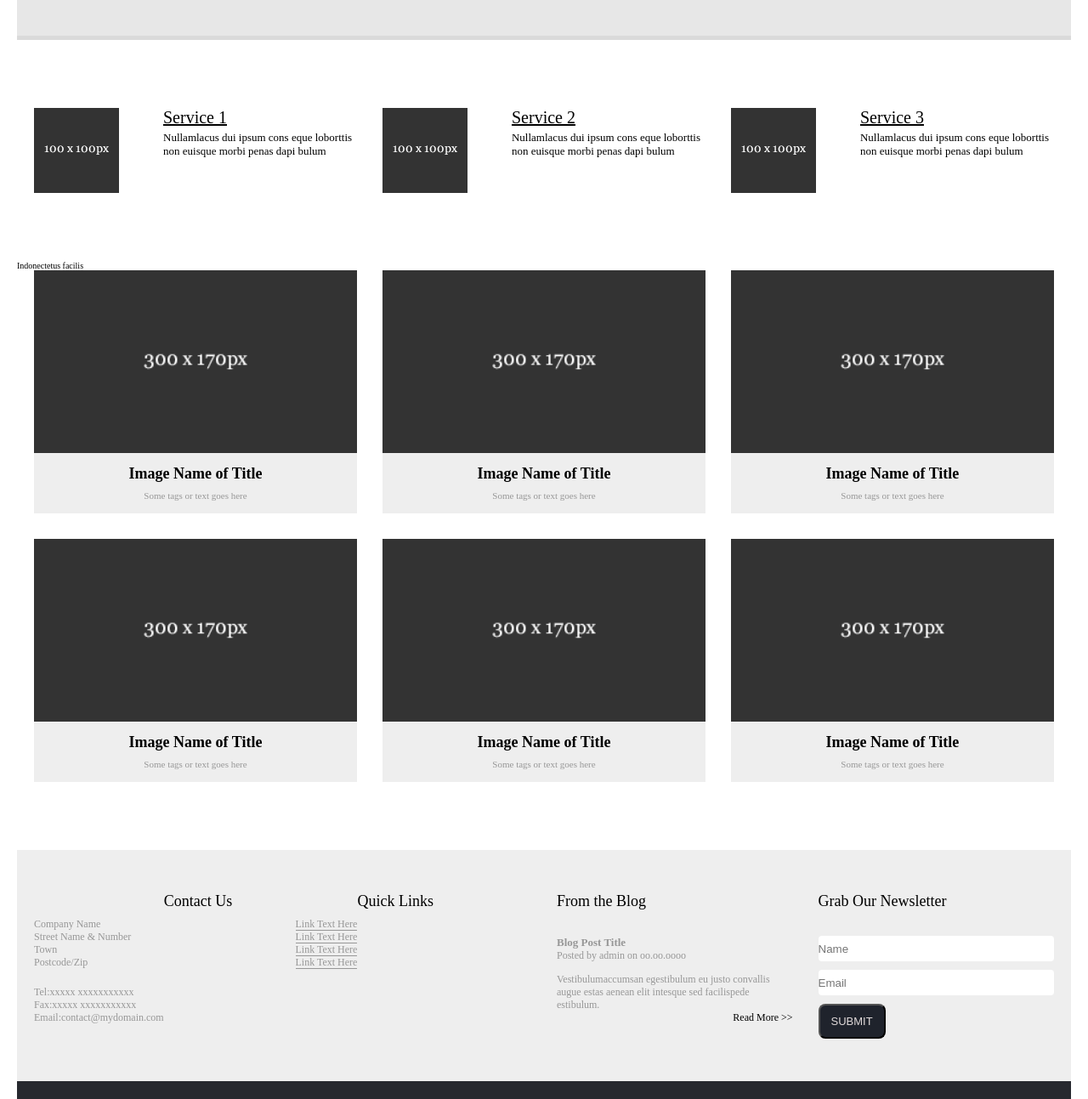
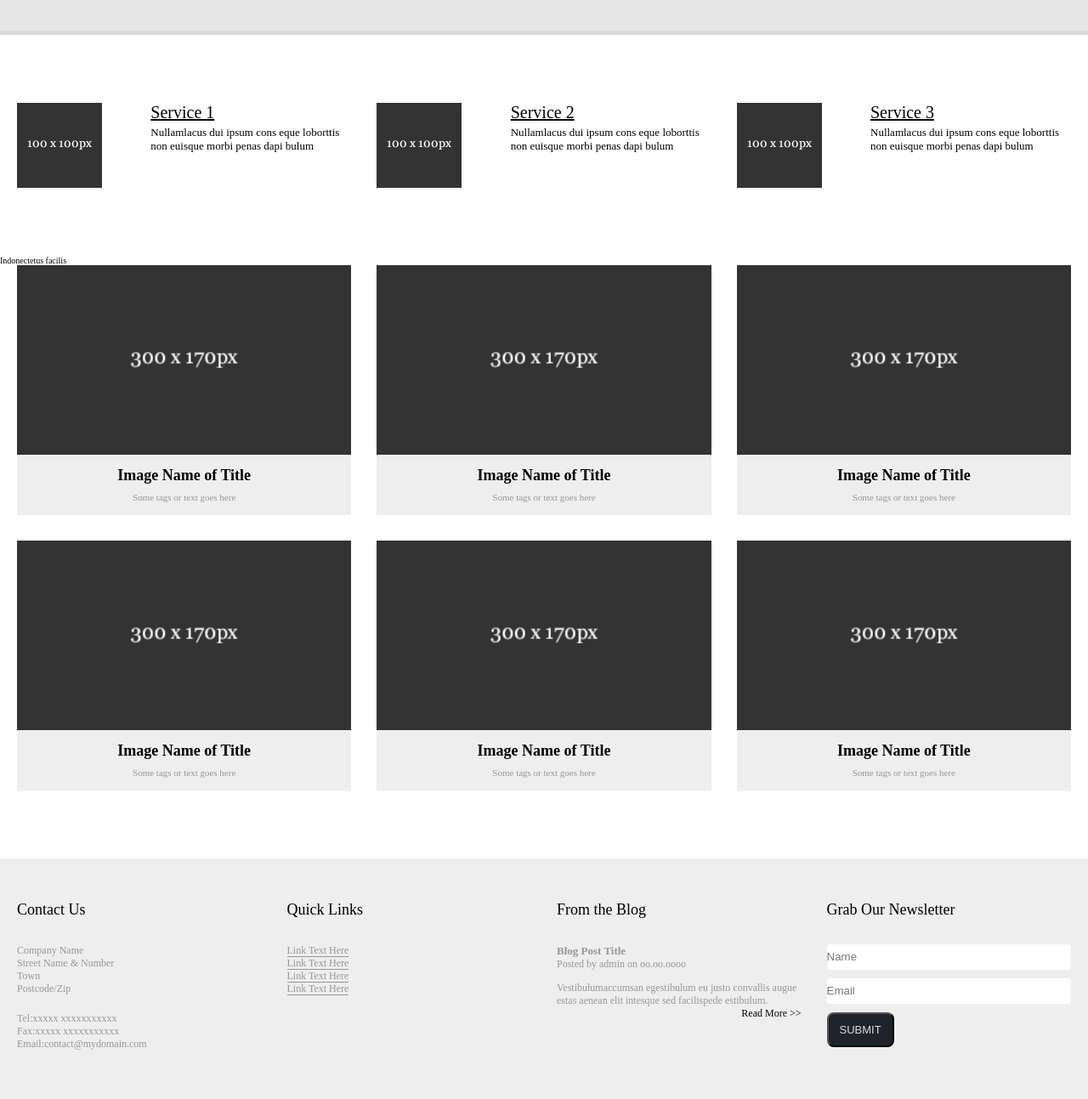
Before and after one commit to hona9/Design-assignment-3, a plain HTML site: page index.html in a window 1280 px wide. Shown: the part 740-2033 px from the top of the page at 85% size. Drawn offline with Linux system fonts and the light colour scheme.

Commit message:
Make custom grid layouts responsive

```diff
--- a/css/layout.css
+++ b/css/layout.css
@@ -1,5 +1,4 @@
 body{
-    padding: 2rem;
     box-sizing: border-box;
     width: 100%;
 }
@@ -27,7 +26,7 @@ body{
     padding: 0 2rem;
 }
     .row:not(:last-child) {
-      margin-bottom: 3rem;
+      margin-bottom: 2rem;
     }
     .row::after {
       content: "";
@@ -37,8 +36,13 @@ body{
     .row [class^="col-"] { /*^ selects everything starting from "col-" (in this case)*/
       float: left;
     }
-      .row [class^="col-"]:not(:last-child) {
-        margin-right: 3rem;
+
+    .row [class^="col-"]:not(:last-child) {
+        margin-right: 0;
+    }
+    .row [class^="col-"]{
+        width: 100% !important;
+        margin-bottom: 2rem;
     }
     .row .col-1-of-3 {
       width: calc((100% - 2*3rem) / 3);
--- a/css/media.css
+++ b/css/media.css
@@ -8,14 +8,14 @@
     }
     .banner__desc-text{
         float: left;
-        font-size: 2rem;
+        font-size: 2.2rem;
         width: 66%;
     }
     .banner__desc-button{
         float: right;
     }
     .contact-button{
-        font-size: 1.1rem;
+        font-size: 1.4rem;
     }
     .banner__desc-button{
         float: right;
@@ -26,6 +26,12 @@
 }
 
 @media screen and (min-width: 768px){
+    .html{
+        font-size: 62.5%;
+    }
+    .logo{
+        height: 4.8rem;
+    }
     .bottom-left{
         float: left;
     }
@@ -42,6 +48,39 @@
     .service-desc{
         margin-left: .4rem;
         width: 60%;
+    }
+    .body{
+        padding: 2rem;
+    }
+    .col-details{
+        margin-top: 3rem;
+        margin-bottom: 0;
+    }
+    .col-details input{
+        width: 100%;
+    }
+    .footer__main{
+        text-align: left;
+    }
+    .row [class^="col-"]:not(:last-child) {
+        margin-right: 3rem;
+    }
+    .row [class^="col-1-of-4"]{
+        width: 25% !important;
+        margin-bottom: 0;
+    }
+    .row .col-1-of-3 {
+        width: calc((100% - 2*3rem) / 3) !important;
+        margin-bottom: 0;
+    }
+    .row .col-1-of-4 {
+        width: calc((100% - 3*3rem) / 4) !important;
+    }
+    .row:not(:last-child) {
+        margin-bottom: 3rem;
+    }
+    .row:not(:last-child) {
+        margin-bottom: 3rem;
     }
 }
 
--- a/css/style.css
+++ b/css/style.css
@@ -1,5 +1,5 @@
 html{
-    font-size: 62.5%;
+    font-size: 50%;
 }
 
 /*utils*/
@@ -14,6 +14,10 @@ html{
 /*header*/
 .header__search{
     position: absolute;
+}
+
+.logo{
+    height: 4rem;
 }
 
 .search-area{
@@ -55,7 +59,7 @@ html{
 }
 
 .header__nav li a:hover{
-    text-decoration: underline;
+    color: #f8f2f2;
 }
 
 .header__search-text, .search-area{
@@ -90,14 +94,14 @@ html{
 }
 
 .banner__desc-text{
-    font-size: 1.6rem;
+    font-size: 1.8rem;
     text-align: left;
     margin-bottom: 1rem;
 }
 
 .contact-button{
     font-family: inherit;
-    font-size: 1rem;
+    font-size: 1.2rem;
     padding: 1.9rem 1.2rem;
     background-color: #1f232c;
     text-transform: uppercase;
@@ -140,7 +144,8 @@ html{
 }
 
 .col-details{
-    margin-top: 3rem;
+    margin-top: .4rem;
+    margin-bottom: 2rem;
     font-size: 1.2rem;
     color: #979797;
 }
@@ -178,7 +183,7 @@ html{
 
 .col-details input{
     height: 3rem;
-    width: 100%;
+    width: 40%;
     border: 0;
     border-radius: .4rem;
     margin-bottom: 1rem;
@@ -193,6 +198,11 @@ html{
     border-radius: .8rem;
 }
 
+.footer__main{
+    text-align: center;
+}
+
+
 .footer__bottom{
     font-size: 1.2rem;
     background-color: #27292f;
--- a/index.html
+++ b/index.html
@@ -49,14 +49,16 @@
         </div>
     </section>
     <section class="services">
-        <div class="row">
+        <div class="row clearfix">
             <div class="col-1-of-3">
                 <div class="service-photo float-left">
                     <img src="./img/100.gif" alt="service1" class="photo">
                 </div>
                 <div class="service-desc float-right">
+                    <div class="service-wrapper">
                         <p class="service-title">Service 1</p>
                         <p>Nullamlacus dui ipsum cons eque loborttis non euisque morbi penas dapi bulum</p>
+                    </div>
                 </div>
             </div>
             <div class="col-1-of-3">
@@ -64,8 +66,10 @@
                     <img src="./img/100.gif" alt="service2" class="photo">
                 </div>
                 <div class="service-desc float-right">
+                    <div class="service-wrapper">
                         <p class="service-title">Service 2</p>
                         <p>Nullamlacus dui ipsum cons eque loborttis non euisque morbi penas dapi bulum</p>
+                    </div>
                 </div>
             </div>
             <div class="col-1-of-3">
@@ -73,8 +77,10 @@
                     <img src="./img/100.gif" alt="service3" class="photo">
                 </div>
                 <div class="service-desc float-right">
+                    <div class="service-wrapper">
                         <p class="service-title">Service 3</p>
                         <p>Nullamlacus dui ipsum cons eque loborttis non euisque morbi penas dapi bulum</p>
+                    </div>
                 </div>
             </div>
         </div>
```
Lines whose indentation alone changed are shown as unchanged.
